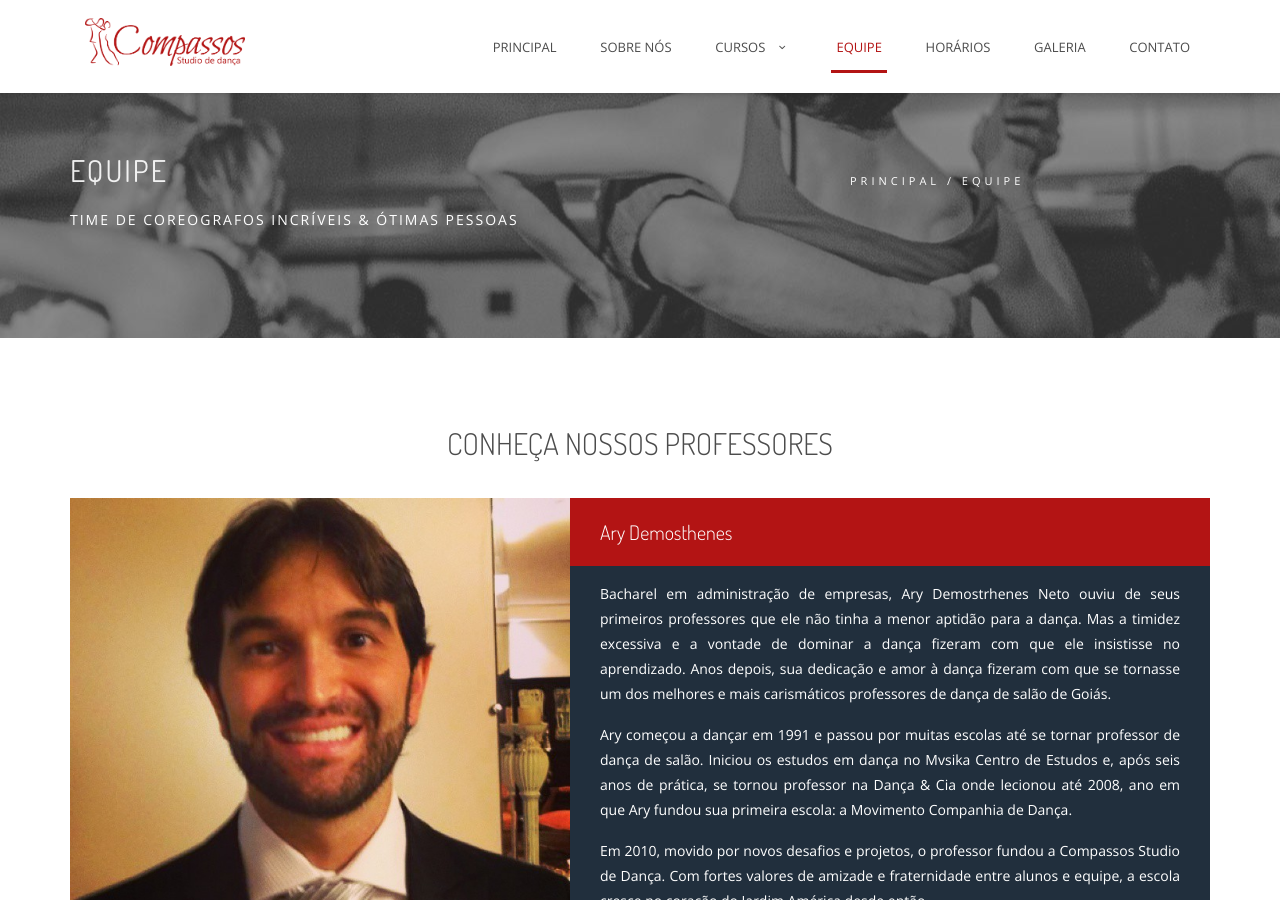
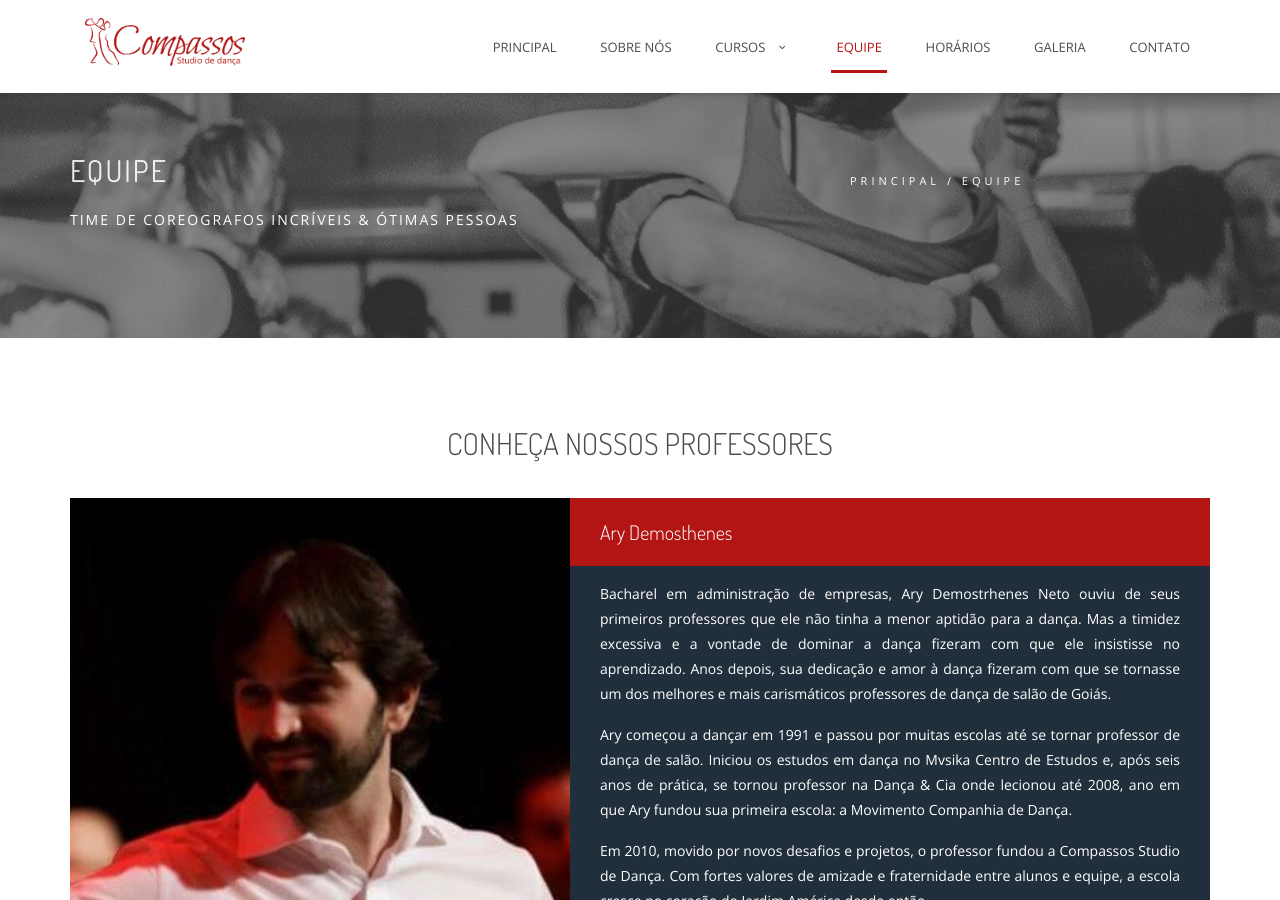
Before and after one commit to 5devmonkeys/comp, a Jekyll site: the page built from equipe.html, in a window 1280 px wide and 900 px high. Built offline with Jekyll 4.4.1, drawn with Linux system fonts in a browser that asks for light colours.

Commit message:
change ary photo equipe

```diff
--- a/equipe.html
+++ b/equipe.html
@@ -34,7 +34,7 @@ layout: default
                 <div class="col-sm-12">
                     <div class="classes media class_desc">
                         <a href="#" class="pull-left">
-                            <img src="img/team/ary_demosthenes_2.jpg" alt="image01" class="media-object">
+                            <img src="img/team/ary_demosthenes_3.jpg" alt="image01" class="media-object">
                         </a>
 
                         <div class="media-body">
```
Also changed, not shown: img/team/ary_demosthenes_3.jpg (added).
